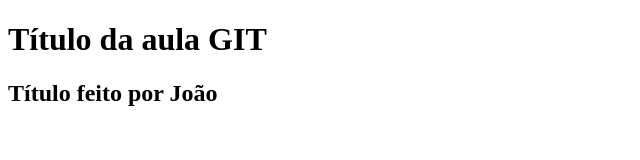
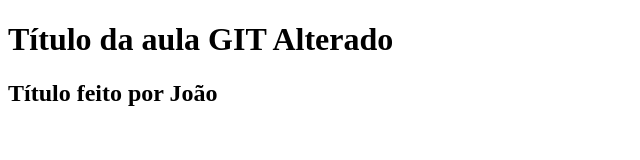
Before and after one commit to clebiosouza/projetos, a plain HTML site: page aula-git.html in a window 1280 px wide. Shown: the whole page, without its empty margins (0-640 px from the left). Drawn offline with Linux system fonts and the light colour scheme.

Commit message:
Título 1 alterado

```diff
--- a/aula-git.html
+++ b/aula-git.html
@@ -6,7 +6,7 @@
     <title>Aula GIT</title>
 </head>
 <body>
-    <h1>Título da aula GIT</h1>
+    <h1>Título da aula GIT Alterado</h1>
     <h2>Título feito por João</h2>
 </body>
 </html>
```
